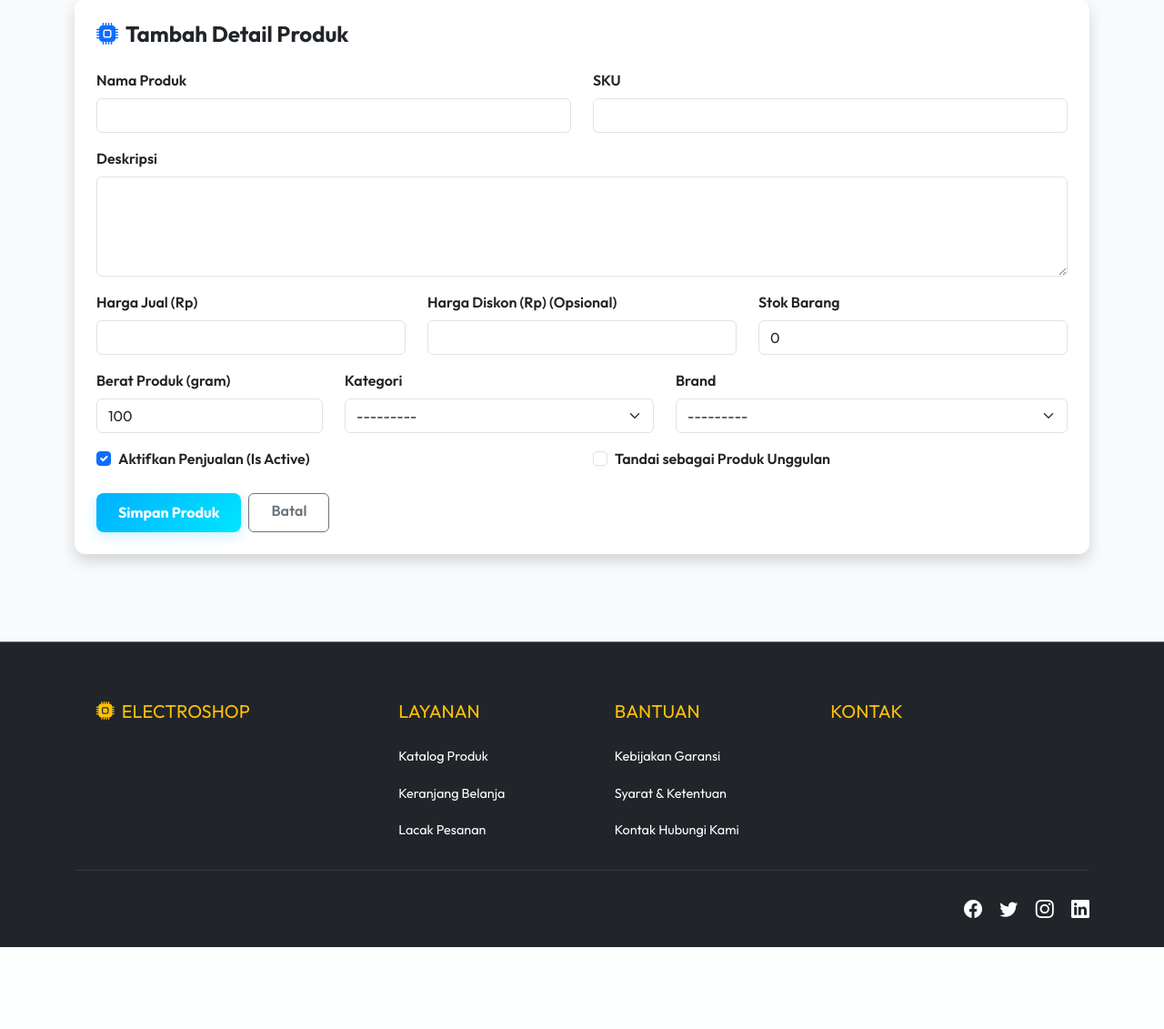
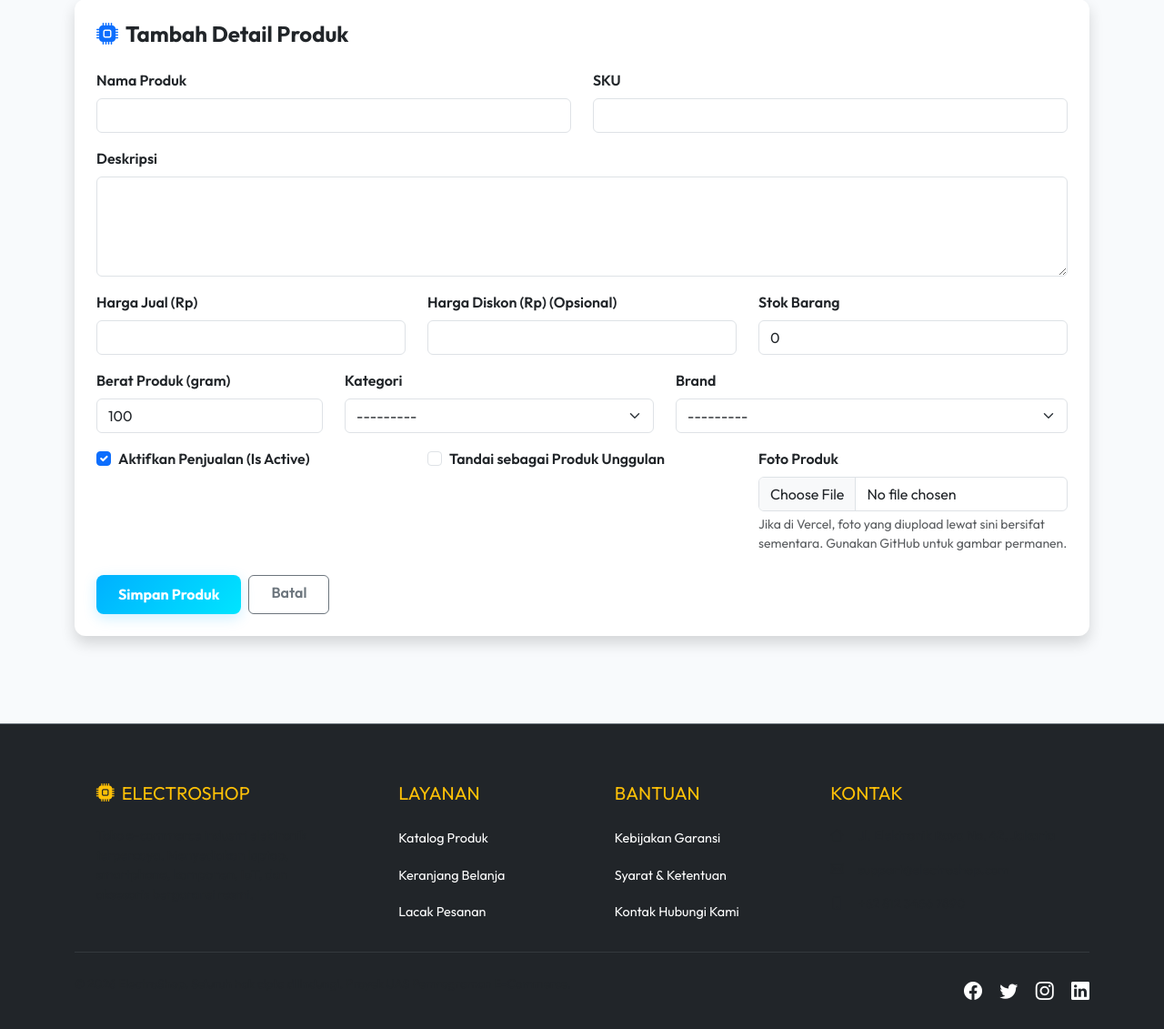
Before and after one commit to ferdinanrio576-wq/final-project, a Django app: page /admin/products/add/ in a window 1280 px wide. Shown: the part 205-1336 px from the top of the page at 91% size. Before the commit the page ends 1246 px from the top, so only its background shows below. Run offline with Django 5.2, Linux system fonts and the light colour scheme; a user stored in the database is signed in; data comes from the database, SQL or seed files in the repository; parts of the project's set-up code (start-up, migrations or seed data) failed here and were passed over.

Commit message:
feat: Add image upload field in admin product form

```diff
--- a/apps/dashboard/forms.py
+++ b/apps/dashboard/forms.py
@@ -7,6 +7,8 @@ from orders.models import Order, Shipment
 User = get_user_model()
 
 class ProductForm(forms.ModelForm):
+    product_image = forms.ImageField(required=False, widget=forms.FileInput(attrs={'class': 'form-control'}), label="Gambar Utama Produk")
+
     class Meta:
         model = Product
         fields = ['name', 'sku', 'description', 'price', 'discount_price', 'stock', 'weight_grams', 'category', 'brand', 'is_active', 'is_featured']
--- a/apps/dashboard/views.py
+++ b/apps/dashboard/views.py
@@ -1,5 +1,6 @@
 import csv
 import datetime
+import uuid
 from django.shortcuts import render, redirect, get_object_or_404
 from django.views import View
 from django.views.generic import ListView, CreateView, UpdateView, DeleteView, TemplateView
@@ -117,8 +118,13 @@ class AdminProductCreateView(AdminRequiredMixin, CreateView):
     success_url = reverse_lazy('admin_product_list')
 
     def form_valid(self, form):
+        response = super().form_valid(form)
+        image = form.cleaned_data.get('product_image')
+        if image:
+            from products.models import ProductImage
+            ProductImage.objects.create(product=self.object, image=image, is_primary=True)
         messages.success(self.request, "Produk berhasil ditambahkan.")
-        return super().form_valid(form)
+        return response
 
 
 class AdminProductUpdateView(AdminRequiredMixin, UpdateView):
@@ -128,8 +134,18 @@ class AdminProductUpdateView(AdminRequiredMixin, UpdateView):
     success_url = reverse_lazy('admin_product_list')
 
     def form_valid(self, form):
+        response = super().form_valid(form)
+        image = form.cleaned_data.get('product_image')
+        if image:
+            from products.models import ProductImage
+            primary_img = self.object.images.filter(is_primary=True).first()
+            if primary_img:
+                primary_img.image = image
+                primary_img.save()
+            else:
+                ProductImage.objects.create(product=self.object, image=image, is_primary=True)
         messages.success(self.request, "Produk berhasil diperbarui.")
-        return super().form_valid(form)
+        return response
 
 
 class AdminProductDeleteView(AdminRequiredMixin, DeleteView):
@@ -298,6 +314,9 @@ class AdminOrderDetailView(AdminRequiredMixin, View):
             tracking_number = form.cleaned_data.get('tracking_number')
             ship_status = form.cleaned_data.get('shipment_status')
 
+            if ship_status in [Shipment.Status.SHIPPED, Shipment.Status.DELIVERED] and not tracking_number:
+                tracking_number = f"TRK-{order.order_number.split('-')[-1]}-{uuid.uuid4().hex[:6].upper()}"
+
             shipment.tracking_number = tracking_number
             shipment.status = ship_status
             if ship_status == Shipment.Status.SHIPPED and not shipment.shipped_at:
@@ -383,6 +402,25 @@ class AdminUserUpdateView(AdminRequiredMixin, UpdateView):
     def form_valid(self, form):
         messages.success(self.request, "Status user diperbarui.")
         return super().form_valid(form)
+
+
+class AdminUserDeleteView(AdminRequiredMixin, View):
+    def post(self, request, pk):
+        user_to_delete = get_object_or_404(User, id=pk)
+
+        if user_to_delete == request.user:
+            messages.error(request, "Anda tidak dapat menghapus akun Anda sendiri.")
+            return redirect('admin_user_list')
+
+        if user_to_delete.role == User.Role.SUPER_ADMIN and request.user.role != User.Role.SUPER_ADMIN:
+            messages.error(request, "Anda tidak memiliki wewenang untuk menghapus akun Super Admin.")
+            return redirect('admin_user_list')
+
+        email = user_to_delete.email
+        user_to_delete.delete()
+        messages.success(request, f"Akun pengguna {email} berhasil dihapus secara permanen.")
+        return redirect('admin_user_list')
+
 
 
 # ==========================================
--- a/templates/dashboard/product_form.html
+++ b/templates/dashboard/product_form.html
@@ -98,16 +98,26 @@
       </div>
 
       <div class="row mb-4">
-        <div class="col-md-6">
+        <div class="col-md-4">
           <div class="form-check">
             {{ form.is_active }}
             <label class="form-check-label fw-semibold" for="id_is_active">Aktifkan Penjualan (Is Active)</label>
           </div>
         </div>
-        <div class="col-md-6">
+        <div class="col-md-4">
           <div class="form-check">
             {{ form.is_featured }}
             <label class="form-check-label fw-semibold" for="id_is_featured">Tandai sebagai Produk Unggulan</label>
+          </div>
+        </div>
+        <div class="col-md-4">
+          <label class="form-label fw-semibold">Foto Produk</label>
+          {{ form.product_image }}
+          {% if form.product_image.errors %}
+            <div class="text-danger small mt-1">{{ form.product_image.errors.0 }}</div>
+          {% endif %}
+          <div class="form-text text-muted small">
+            Jika di Vercel, foto yang diupload lewat sini bersifat sementara. Gunakan GitHub untuk gambar permanen.
           </div>
         </div>
       </div>
```
